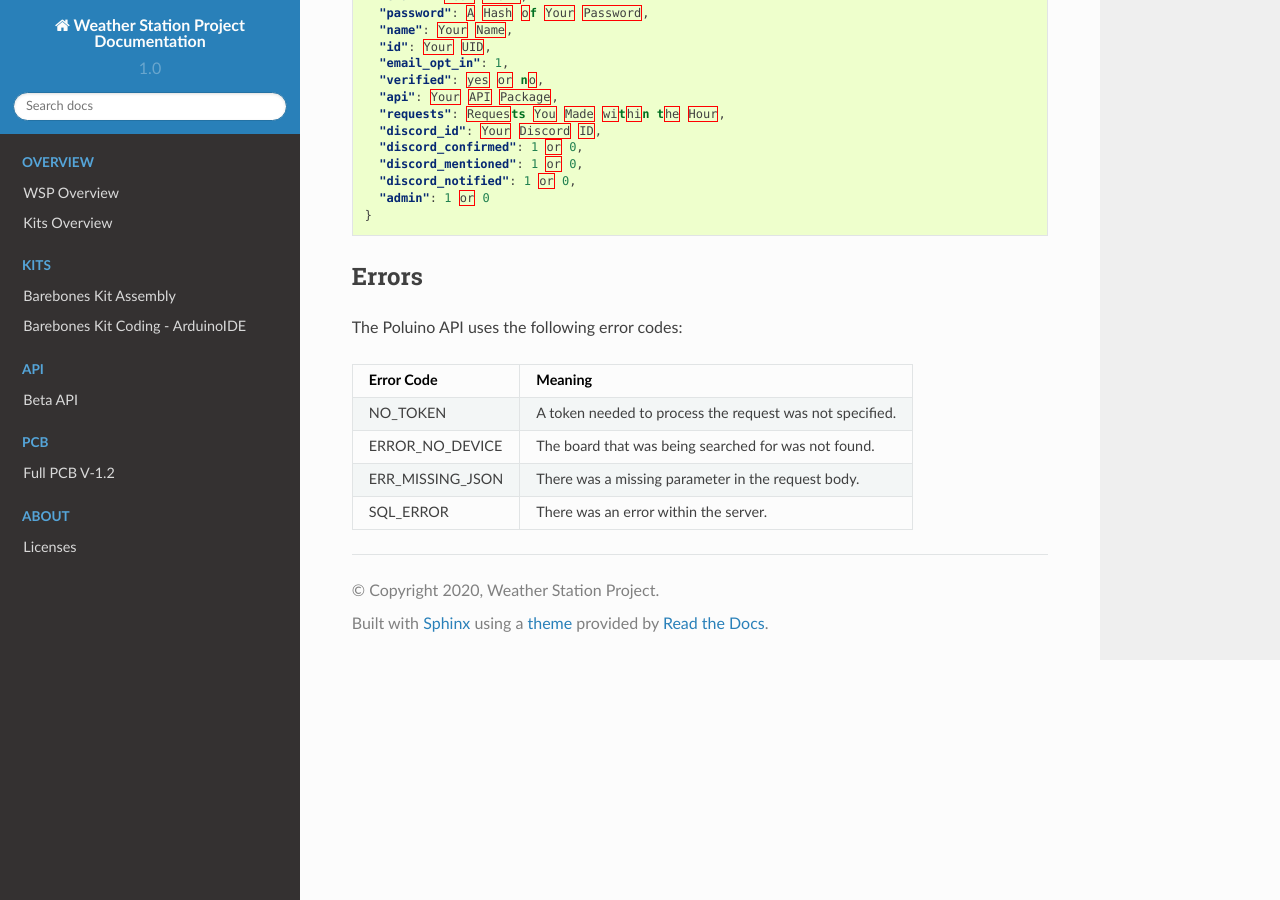
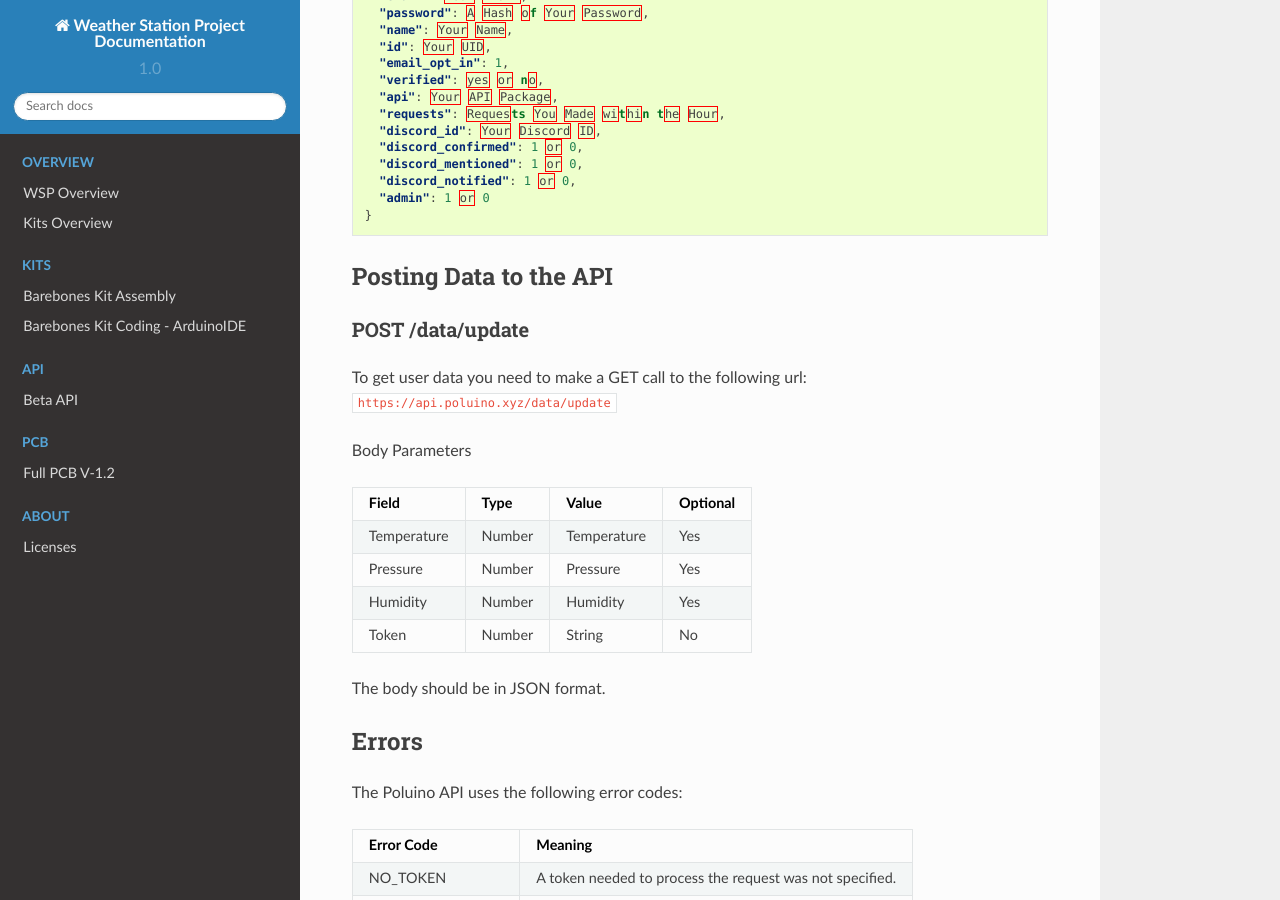
Before and after one commit to Poluino/Docs, a Sphinx documentation site: the page built from docs/api/poluino.rst, in a window 1280 px wide and 900 px high, scrolled down 2952 px. Built offline with Sphinx 7.4.7 and the Read the Docs theme 2.0.0, drawn with Linux system fonts in a browser that asks for light colours.

Commit message:
Added POSTs regarding temp, pressure, and humidity

```diff
--- a/docs/api/poluino.rst
+++ b/docs/api/poluino.rst
@@ -172,6 +172,31 @@ Output
     "admin": 1 or 0
   }
 
+Posting Data to the API
+=======================
+
+POST /data/update
+-----------------
+
+To get user data you need to make a GET call to the following url:
+``https://api.poluino.xyz/data/update``
+
+Body Parameters
+
++-------------+--------+-------------+----------+
+| Field       | Type   | Value       | Optional |
++=============+========+=============+==========+
+| Temperature | Number | Temperature | Yes      |
++-------------+--------+-------------+----------+
+| Pressure    | Number | Pressure    | Yes      |
++-------------+--------+-------------+----------+
+| Humidity    | Number | Humidity    | Yes      |
++-------------+--------+-------------+----------+
+| Token       | Number | String      | No       |
++-------------+--------+-------------+----------+
+
+The body should be in JSON format.
+
 Errors
 ======
 
```
